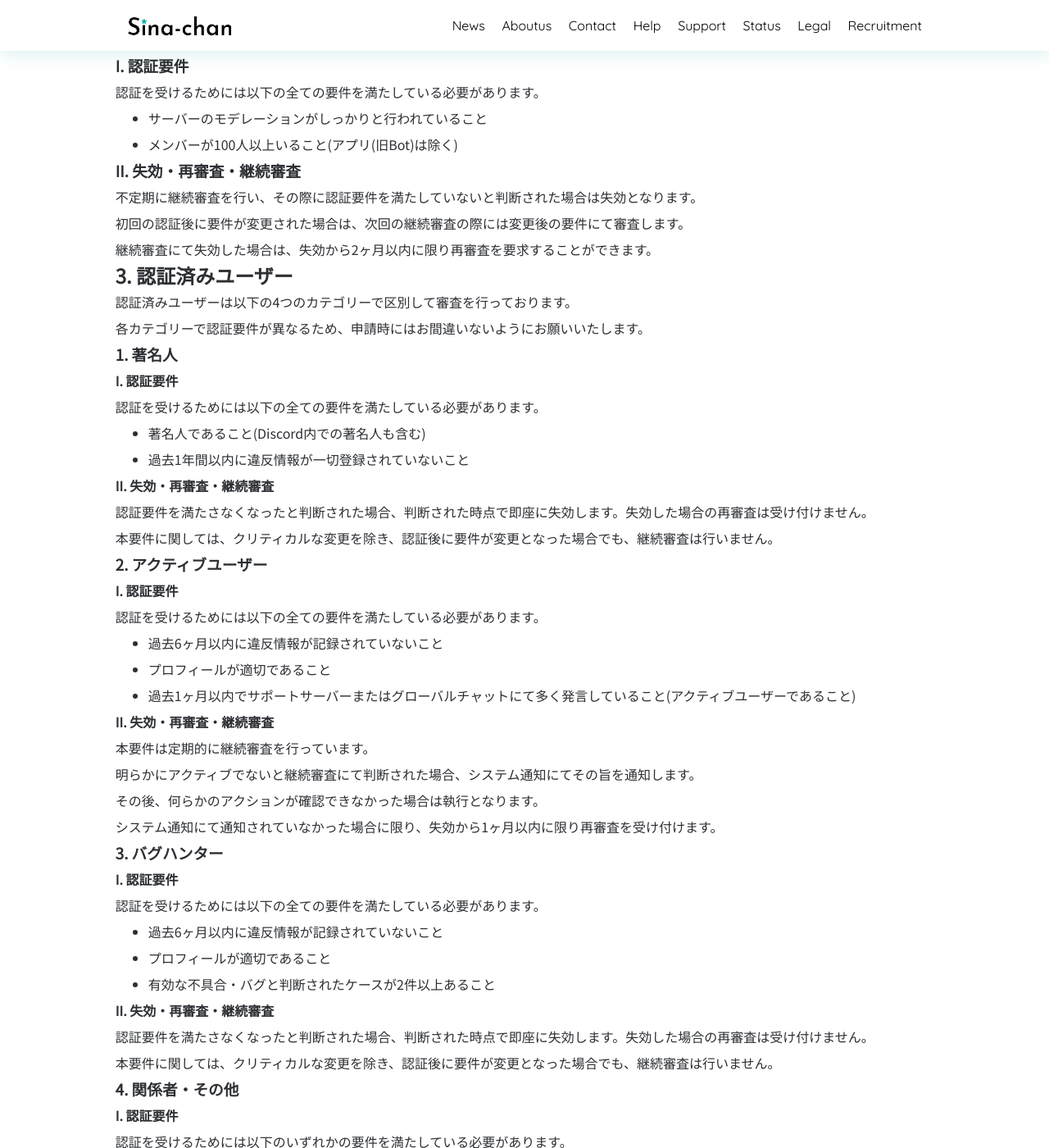
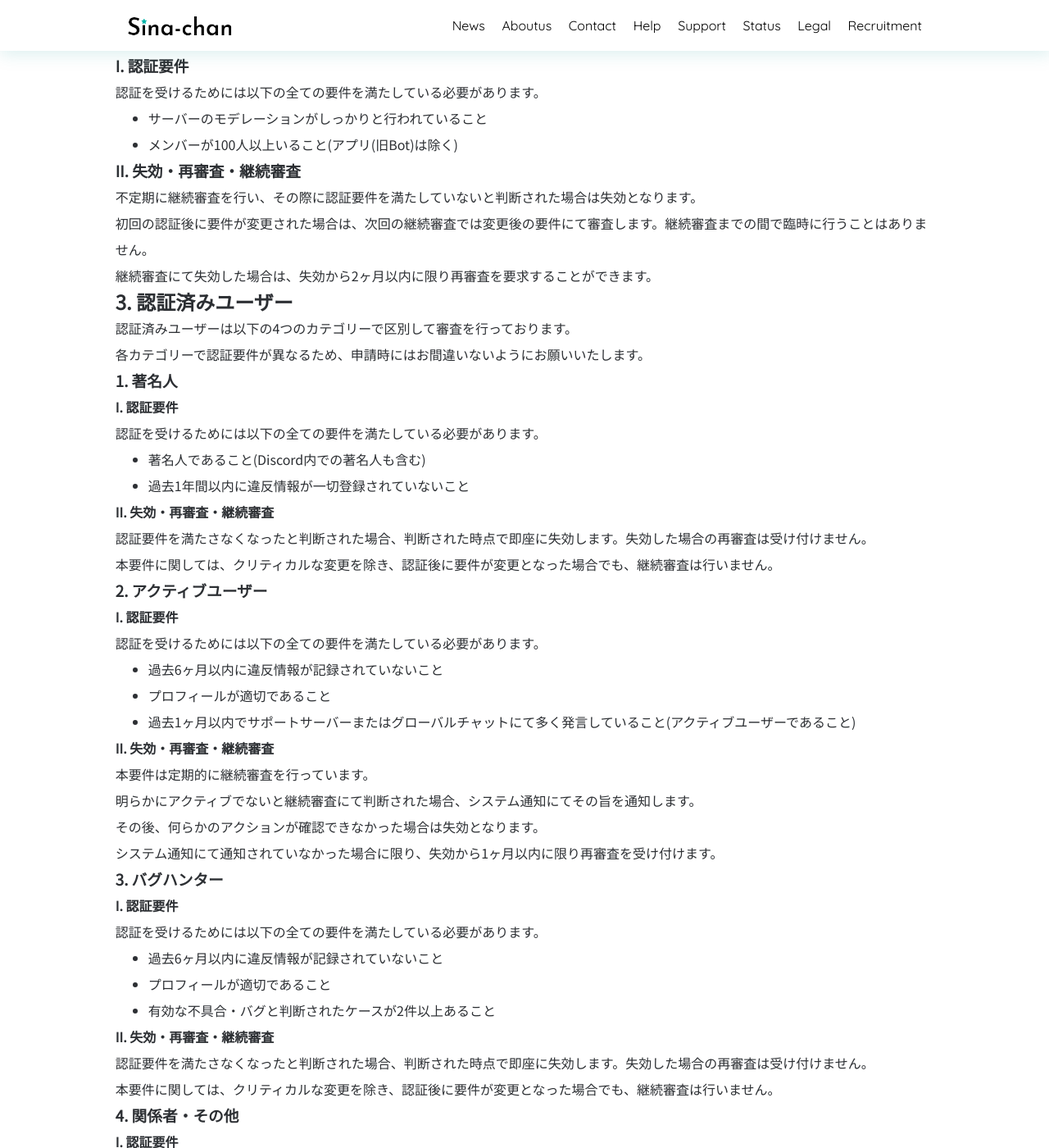
Before and after one commit to SinaKitagami/sinakitagami.github.io, a Jekyll site: the page built from _posts/legal/2023-05-14-partner-verify.md, in a window 1280 px wide and 1400 px high, scrolled down 750 px. Shown: the whole window at 82% size. Built offline with Jekyll 4.4.1, drawn with Linux system fonts in a browser that asks for light colours; nearby versions of some CDN libraries; a script that is not in the unit is left out.

Commit message:
fix 2023-05-14-partner-verify.md

```diff
--- a/_posts/legal/2023-05-14-partner-verify.md
+++ b/_posts/legal/2023-05-14-partner-verify.md
@@ -42,7 +42,7 @@ categories:
 
 不定期に継続審査を行い、その際に認証要件を満たしていないと判断された場合は失効となります。
 
-初回の認証後に要件が変更された場合は、次回の継続審査の際には変更後の要件にて審査します。
+初回の認証後に要件が変更された場合は、次回の継続審査では変更後の要件にて審査します。継続審査までの間で臨時に行うことはありません。
 
 継続審査にて失効した場合は、失効から2ヶ月以内に限り再審査を要求することができます。
 
@@ -83,7 +83,7 @@ categories:
 
 明らかにアクティブでないと継続審査にて判断された場合、システム通知にてその旨を通知します。
 
-その後、何らかのアクションが確認できなかった場合は執行となります。
+その後、何らかのアクションが確認できなかった場合は失効となります。
 
 システム通知にて通知されていなかった場合に限り、失効から1ヶ月以内に限り再審査を受け付けます。
 
```
